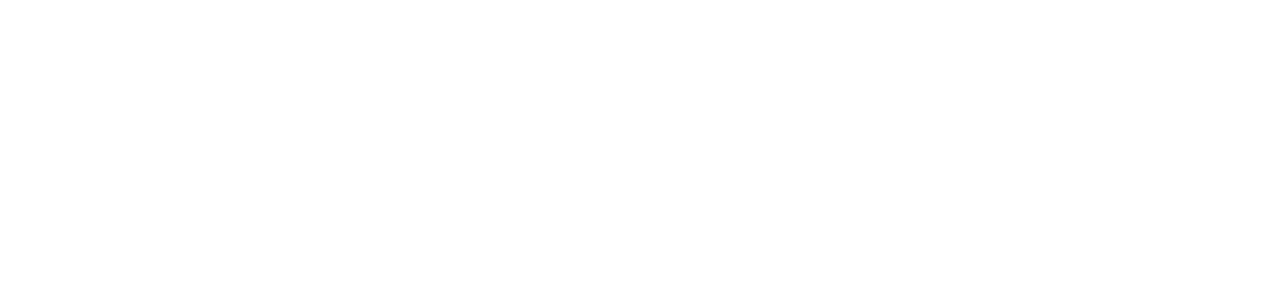
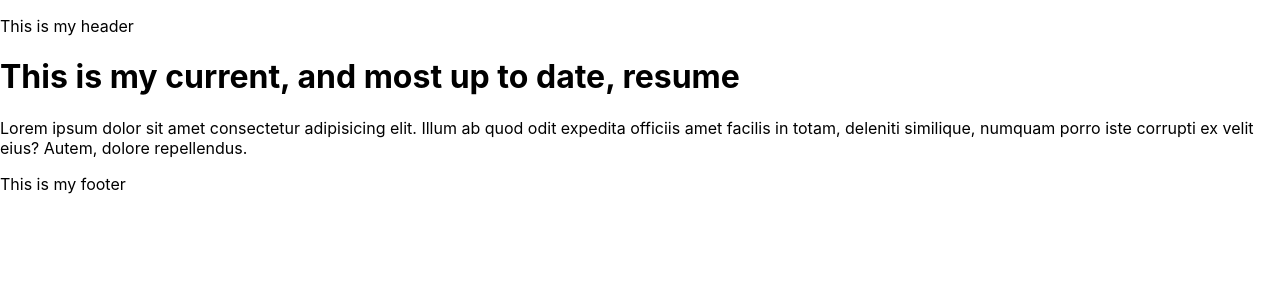
Before and after one commit to ColinH58/quiz-project, a React (Create React App) app: page /resume in a window 1280 px wide. Before the commit this address had no page. Shown: the top 300 px of the page. Built offline with nearby package versions, Linux system fonts and the light colour scheme.

Commit message:
cleaned everything up a bit, ready to start moving forward again

```diff
--- a/src/App.jsx
+++ b/src/App.jsx
@@ -1,14 +1,20 @@
 import React from "react";
-import { Routes, Route } from "react-router-dom";
 import "./index.css";
-import { Main } from "./Components"
+import { Header, Footer, Blog, Resume, Home } from "../src/Components/index"
+import { BrowserRouter, Routes, Route, Redirect } from 'react-router-dom';
 
 function App() {
   return (
     <div>
-      <Routes>
-        <Route path="/" element={<Main />} />
-      </Routes>
+      <BrowserRouter>
+        <Header />
+          <Routes>
+            <Route path='*' element={<Home />} />
+            <Route path='/blog' element={<Blog />} />
+            <Route path='/resume' element={<Resume />} />
+          </Routes>
+        <Footer />
+      </BrowserRouter>
     </div>
   );
 };
--- /dev/null
+++ b/src/Components/Blog.jsx
@@ -0,0 +1,12 @@
+import React from "react";
+
+const Blog = () => {
+    return (
+        <div>
+            <h1>This would be where the blog section would live</h1>
+            <p>Lorem ipsum dolor sit amet consectetur adipisicing elit. Voluptatibus, in. Mollitia corporis amet quas laudantium cupiditate voluptates! Soluta similique nostrum commodi sint molestias, at aliquam, voluptatibus officiis dolorum illo recusandae.</p>
+        </div>
+    );
+};
+
+export default Blog;
--- /dev/null
+++ b/src/Components/Home.jsx
@@ -0,0 +1,11 @@
+import React from "react";
+
+const Home = () => {
+    return (
+        <div>
+            <h1>Welcome to my Home Page!</h1>
+        </div>
+    );
+};
+
+export default Home;
--- a/src/Components/Main.jsx
+++ /dev/null
@@ -1,16 +0,0 @@
-import React from "react";
-import { Header, Footer } from "./index"
-
-const Main = () => {
-    return (
-        <div>
-            <Header />
-                <div>
-                    <p>HI THERE, IT'S QUIZ TIME</p>
-                </div>
-            <Footer />
-        </div>
-    );
-};
-
-export default Main;
--- /dev/null
+++ b/src/Components/Resume.jsx
@@ -0,0 +1,12 @@
+import React from "react";
+
+const Resume = () => {
+    return (
+        <div>
+            <h1>This is my current, and most up to date, resume</h1>
+            <p>Lorem ipsum dolor sit amet consectetur adipisicing elit. Illum ab quod odit expedita officiis amet facilis in totam, deleniti similique, numquam porro iste corrupti ex velit eius? Autem, dolore repellendus.</p>
+        </div>
+    );
+};
+
+export default Resume;
--- a/src/Components/index.js
+++ b/src/Components/index.js
@@ -1,3 +1,5 @@
-export { default as Main } from "./Main";
 export { default as Header } from "./Header";
 export { default as Footer } from "./Footer";
+export { default as Blog } from "./Blog";
+export { default as Resume } from "./Resume";
+export { default as Home } from "./Home";
--- a/src/index.js
+++ b/src/index.js
@@ -1,12 +1,11 @@
 import React from 'react';
 import ReactDOM from 'react-dom/client';
-import { BrowserRouter as Router } from 'react-router-dom';
 import App from './App';
 import './index.css';
 
 const root = ReactDOM.createRoot(document.getElementById('root'));
 root.render(
-  <Router>
+  <React.StrictMode>
     <App />
-  </Router>
+  </React.StrictMode>
 );
```
